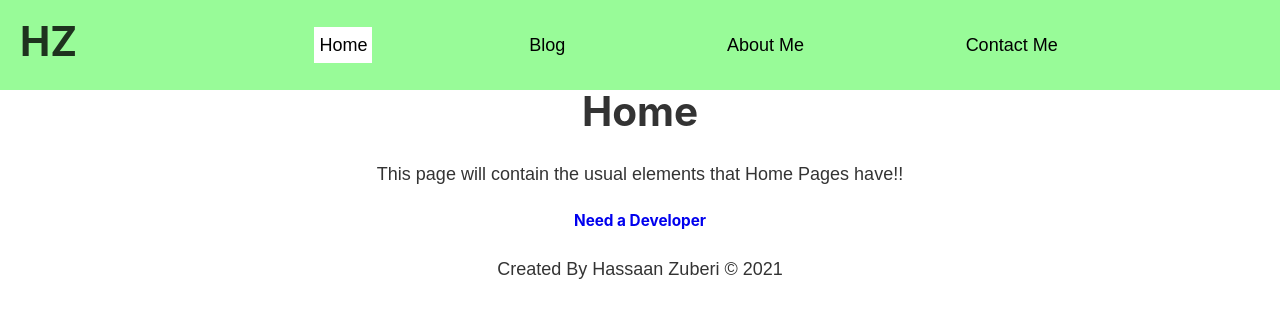
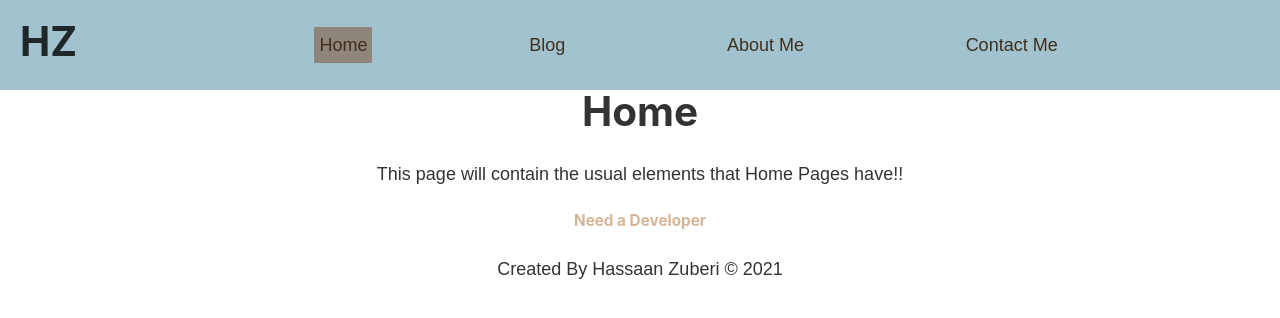
Before and after one commit to HAZberi/gatsby-blog-starter, a Gatsby site: page / in a window 1280 px wide. Built offline with nearby package versions, Linux system fonts and the light colour scheme; Gatsby itself is replaced by a stand-in of ours.

Commit message:
scss module styling init

```diff
--- a/package.json
+++ b/package.json
@@ -1,7 +1,7 @@
 {
-  "name": "gatsby-starter-hello-world",
+  "name": "gatsby-hello-world",
   "private": true,
-  "description": "A simplified bare-bones starter for Gatsby",
+  "description": "A Gatsby Starter Playground",
   "version": "0.1.0",
   "license": "0BSD",
   "scripts": {
@@ -25,7 +25,7 @@
   },
   "repository": {
     "type": "git",
-    "url": "https://github.com/gatsbyjs/gatsby-starter-hello-world"
+    "url": "https://github.com/HAZberi/gatsby-hello-world.git"
   },
   "bugs": {
     "url": "https://github.com/gatsbyjs/gatsby/issues"
--- a/src/components/Header.js
+++ b/src/components/Header.js
@@ -1,18 +1,6 @@
 import React from "react"
 import { Link } from "gatsby"
-
-const activeLinks = {
-  textDecoration: "none",
-  backgroundColor: "#ffffff",
-  color: "#000000",
-  padding: "5px",
-}
-
-const defaultLinks = {
-  textDecoration: "none",
-  color: "black",
-  padding: "5px",
-}
+import headerLinks from "./header.module.scss"
 
 const Header = () => {
   return (
@@ -20,7 +8,7 @@ const Header = () => {
       style={{
         width: "100%",
         height: "5em",
-        backgroundColor: "palegreen",
+        backgroundColor: "#a2c2cf",
         display: "inline-flex",
       }}
     >
@@ -44,16 +32,32 @@ const Header = () => {
           margin: "auto",
         }}
       >
-        <Link to="/" style={defaultLinks} activeStyle={activeLinks}>
+        <Link
+          to="/"
+          className={headerLinks.defaultLinks}
+          activeClassName={headerLinks.activeLinks}
+        >
           Home
         </Link>
-        <Link to="/blog" style={defaultLinks} activeStyle={activeLinks}>
+        <Link
+          to="/blog"
+          className={headerLinks.defaultLinks}
+          activeClassName={headerLinks.activeLinks}
+        >
           Blog
         </Link>
-        <Link to="/about" style={defaultLinks} activeStyle={activeLinks}>
+        <Link
+          to="/about"
+          className={headerLinks.defaultLinks}
+          activeClassName={headerLinks.activeLinks}
+        >
           About Me
         </Link>
-        <Link to="/contact" style={defaultLinks} activeStyle={activeLinks}>
+        <Link
+          to="/contact"
+          className={headerLinks.defaultLinks}
+          activeClassName={headerLinks.activeLinks}
+        >
           Contact Me
         </Link>
       </div>
--- /dev/null
+++ b/src/components/header.module.scss
@@ -0,0 +1,16 @@
+a {
+  color: #d3b695;
+}
+
+.activeLinks {
+  text-decoration: none;
+  background-color: #8e867b;
+  color: #402f1c;
+  padding: 5px;
+}
+
+.defaultLinks {
+  text-decoration: none;
+  color: #402f1c;
+  padding: 5px;
+}
```
